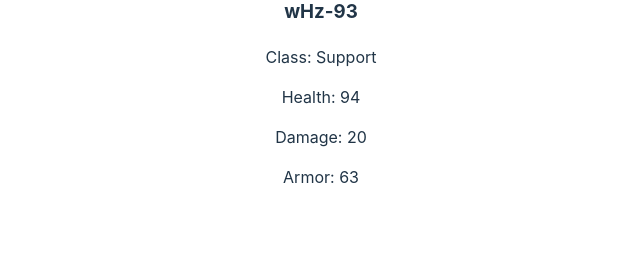
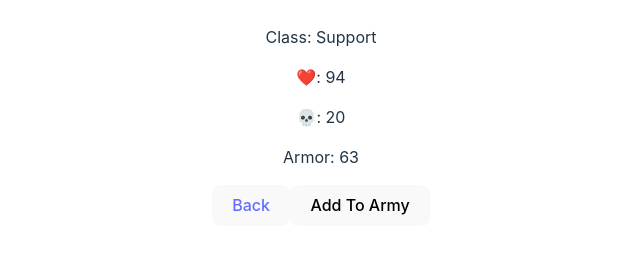
Before and after one commit to AcelaDeku/Bot-Battl, a React (Vite) app: page /bots/101 in a window 1280 px wide. Shown: the part 523-776 px from the top of the page, without its empty margins (319-959 px from the left). Built offline with nearby package versions, Linux system fonts and the light colour scheme; data requests are answered from the project's data file; the HTML template or start-up script is replaced by a standard one.

Commit message:
fiveth commit

```diff
--- a/src/components/BotCard.jsx
+++ b/src/components/BotCard.jsx
@@ -10,11 +10,7 @@ function BotCard({ bot }) {
       <img src={bot.avatar_url} alt={bot.name} />
       <h3>{bot.name}</h3>
       <p>Class: {bot.bot_class}</p>
-      <p>❤️: {bot.health}</p>
-      <p>💀: {bot.damage}</p>
-      <p>Armor: {bot.armor}</p>
-      {/* <p><Link to={'/bots/:id'}>View</Link></p> */}
-      <button>Add To Army</button>
+
     </div>
   );
 }
--- a/src/components/BotDetails.jsx
+++ b/src/components/BotDetails.jsx
@@ -1,6 +1,7 @@
 
 import React, { useState, useEffect } from 'react';
 import { useParams } from 'react-router-dom';
+import { Link } from 'react-router-dom';
 
 function BotDetails({bots}) {
   const { id } = useParams();
@@ -26,67 +27,14 @@ function BotDetails({bots}) {
       <img src={bot.avatar_url} alt={bot.name} />
       <h3>{bot.name}</h3>
       <p>Class: {bot.bot_class}</p>
-      <p>Health: {bot.health}</p>
-      <p>Damage: {bot.damage}</p>
-      <p>Armor: {bot.armor}</p>
+      <p>❤️: {bot.health}</p>
+      <p>💀: {bot.damage}</p>
+     <p>Armor: {bot.armor}</p>
+     <button> <Link to={"/"}>Back</Link></button>
 
+      <button>Add To Army</button>
     </div>
   );
 }
 
 export default BotDetails;
-
-// import React, { useState, useEffect } from 'react';
-// import { useParams } from 'react-router-dom';
-
-// function BotDetails({bots}) {
-//   const { id } = useParams();
-//   const [bot, setBot] = useState(null);
-//   const [loading, setLoading] = useState(true);
-//   const [error, setError] = useState(null);
-
-//   useEffect(() => {
-//     const fetchBotDetails = async () => {
-//       try {
-//         const response = await fetch(`http://localhost:3000/bots/${id}`);
-//         if (!response.ok) {
-//           throw new Error(`Failed to fetch bot details (HTTP ${response.status})`);
-//         }
-//         const data = await response.json();
-//         setBot(data);
-//         setLoading(false);
-//       } catch (error) {
-//         setError(error.message);
-//         setLoading(false);
-//       }
-//     };
-
-//     fetchBotDetails();
-//   }, [id]);
-
-//   if (loading) {
-//     return <div>Loading...</div>;
-//   }
-
-//   if (error) {
-//     return <div>Error: {error}</div>;
-//   }
-
-//   if (!bot) {
-//     return <div>Bot not found</div>;
-//   }
-
-//   return (
-//     <div className="bot-details">
-//       <img src={bot.avatar_url} alt={bot.name} />
-//       <h3>{bot.name}</h3>
-//       <p>Class: {bot.bot_class}</p>
-//       <p>Health: {bot.health}</p>
-//       <p>Damage: {bot.damage}</p>
-//       <p>Armor: {bot.armor}</p>
-//     </div>
-//   );
-// }
-
-// export default BotDetails;
-//
```
